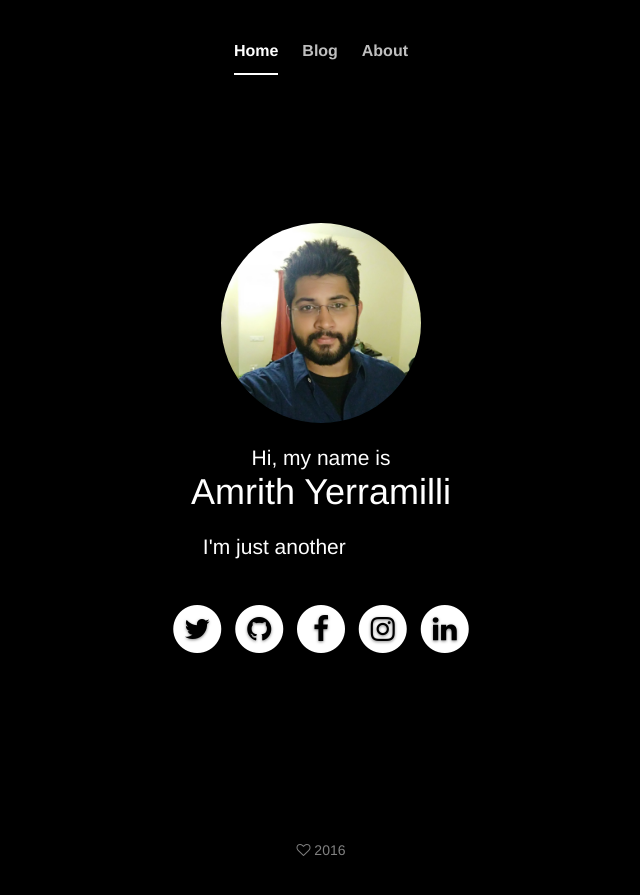
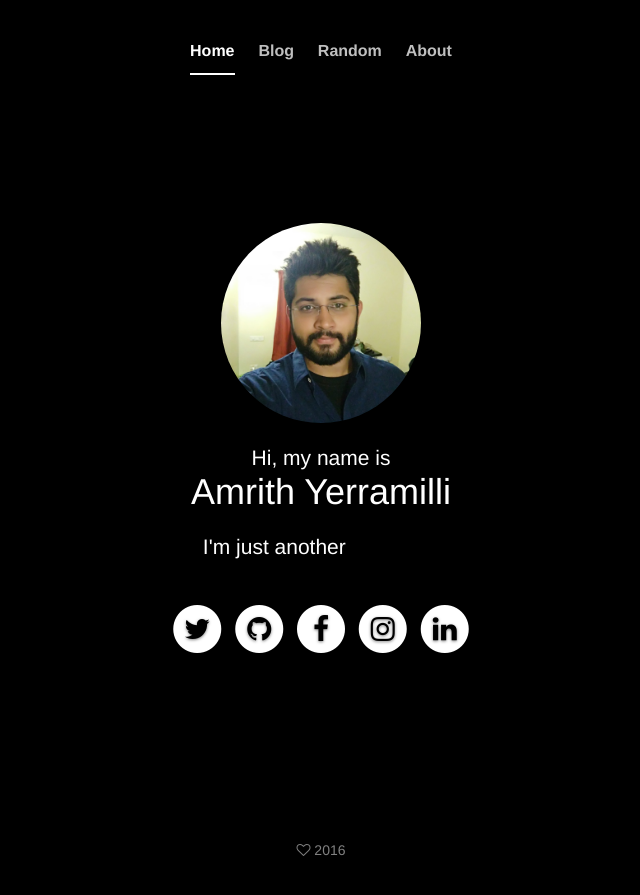
Before and after one commit to amrithyerramilli/amrithyerramilli.github.io, a Jekyll site: the page built from index.html, in a window 1280 px wide. Shown: the top 895 px of the page, without its empty margins (319-959 px from the left). Built offline with Jekyll 4.4.1, drawn with Linux system fonts in a browser that asks for light colours; nearby versions of some CDN libraries.

```diff
--- a/_config.yml
+++ b/_config.yml
@@ -3,9 +3,11 @@ description:      all in
 disqus_shortname: amrithyerramilli
 reading_time:     false
 words_per_minute: 200
-# Your site's domain goes here (eg: //mmistakes.github.io, http://mademistakes.com, etc)
+# Your site's domain goes here
 # When testing locally leave blank or use http://localhost:4000
 url:  https://amrithyerramilli.github.io
+# url: http://localhost:4000
+
 # Owner/author information
 owner:
   name:           Amrith Yerramilli
--- a/_includes/navigation.html
+++ b/_includes/navigation.html
@@ -3,6 +3,7 @@
 	<ul class="dl-menu">
 		<li><a href="{{ site.url }}/">Home</a></li>
 		<li><a href="{{ site.url }}/blog">Blog</a></li>
+		<li><a href="{{ site.url }}/random">Random</a></li>
 		<li>
 			<a href="#">About</a>
 			<ul class="dl-submenu">
--- a/tech/index.html
+++ b/blog/index.html
@@ -10,7 +10,7 @@ image:
   creditlink:
 ---
 
-{% for post in site.categories.tech %}
+{% for post in site.categories.blog %}
 <article class="hentry">
   <header>
     {% if post.image.feature %}
--- a/index.html
+++ b/index.html
@@ -21,8 +21,9 @@ published: true
     <h3 class="masthead-brand"></h3>
     <nav>
       <ul class="nav masthead-nav">
-        <li class="active"><a href="/">Home</a></li>
+        <li class="active"><a href="{{ site.url }}">Home</a></li>
         <li><a href="{{ site.url }}/blog/">Blog</a></li>
+        <li><a href="{{ site.url }}/random/">Random</a></li>
         <li><a href="{{ site.url }}/about/">About</a></li>
       </ul>
     </nav>
```
Also changed, not shown: other parts of blog/index.html (+2 -2 lines), blog/_posts/2016-01-10-hello-world.md (renamed from tech/_posts/2016-01-10-hello-world.md).
